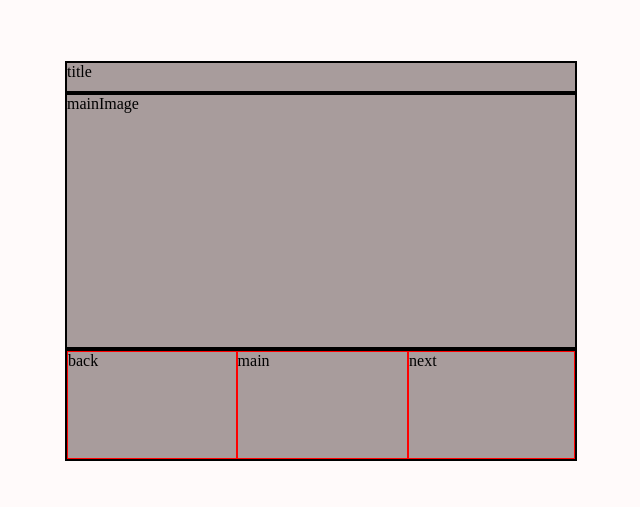
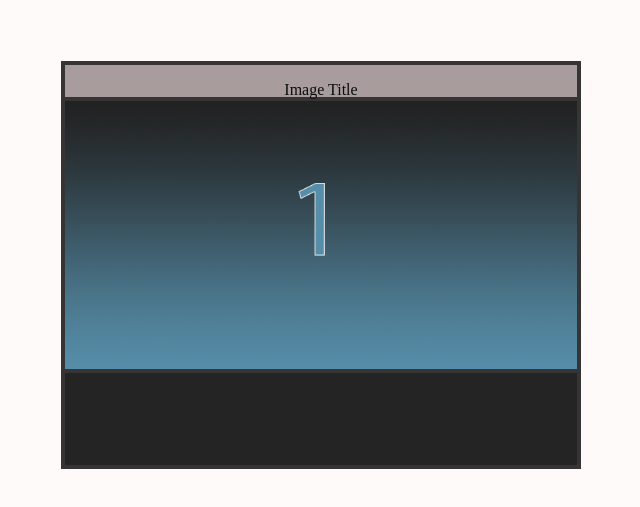
Before and after one commit to MadsGET/image_viewer, a plain HTML site: page index.html in a window 1280 px wide. Shown: the part 61-568 px from the top of the page, without its empty margins (319-959 px from the left). Drawn offline with Linux system fonts and the light colour scheme.

Commit message:
Size Adjustment Fix

```diff
--- a/imageviewer.js
+++ b/imageviewer.js
@@ -0,0 +1 @@
+var imageUrlArray = ('image_1.png','image_2.png','image_3.png','image_4.png');
--- a/index.html
+++ b/index.html
@@ -12,22 +12,19 @@
         <div class="imageViewer">
 
             <div class="title">
-                title
+                <p>Image Title</p>
             </div>
 
             <div class="mainImage">
-                mainImage
+                <img src="image_1.png" style="width: 100%; height: 100%;"></img>
             </div>
 
             <div class="carousel">
-                <div class="previewBack">
-                    back
+                <div class="previewBack" style="border-right-style: none;">
                 </div>
                 <div class="previewMain">
-                    main
                 </div>
-                <div class="previewNext">
-                    next
+                <div class="previewNext" style="border-left-style: none;">
                 </div>
             </div>
 
--- a/viewerStylesheet.css
+++ b/viewerStylesheet.css
@@ -15,9 +15,10 @@ div.imageViewer
     margin: auto;
     margin-top: 5%;
     background-color: rgb(168, 156, 156);
+    border:4px solid rgb(53, 53, 53);
     display: grid;
-    grid-template-columns: 1fr;
-    grid-template-rows: 1fr 8fr 3.5fr;
+    grid-template-rows: 9% 67% 24%;
+    grid-template-columns: 100%;
     grid-template-areas: 'title'
                          'mainImage'
                          'carousel';
@@ -26,23 +27,41 @@ div.imageViewer
 div.title
 {
     grid-area: title;
+    text-align: center;
+    color: rgb(14, 13, 13);
+    border-bottom: 4px solid rgb(53, 53, 53);
 }
 
 div.mainImage
 {
     grid-area: mainImage;
+    object-fit: contain;
 }
 
 div.carousel
 {
+    display: grid;
     grid-area: carousel;
-    display: grid;
+    grid-template-rows: 1fr;
+    grid-template-columns: 1fr 1fr 1fr;
     grid-template-areas: 'previewBack previewMain previewNext';
 }
 
-div.title, div.mainImage, div.carousel
+div.title, div.mainImage, div.carousel, div.previewBack, div.previewMain, div.previewNext
 {
-    border: 2px solid black;
+    margin: 0;
+    padding:0;
+    width: 100%;
+    height: 100%;
+    max-width: 100%;
+    max-height: 100%;
+    box-sizing: border-box;
+}
+
+div.previewBack, div.previewMain, div.previewNext
+{
+    background-color: rgb(36, 36, 36);
+    border-top: 4px solid rgb(53, 53, 53);
 }
 
 div.previewBack
@@ -59,10 +78,3 @@ div.previewNext
 {
     grid-area: previewNext;
 }
-
-div.previewBack, div.previewMain, div.previewNext
-{
-
-
-    border: 1px solid red;
-}
```
